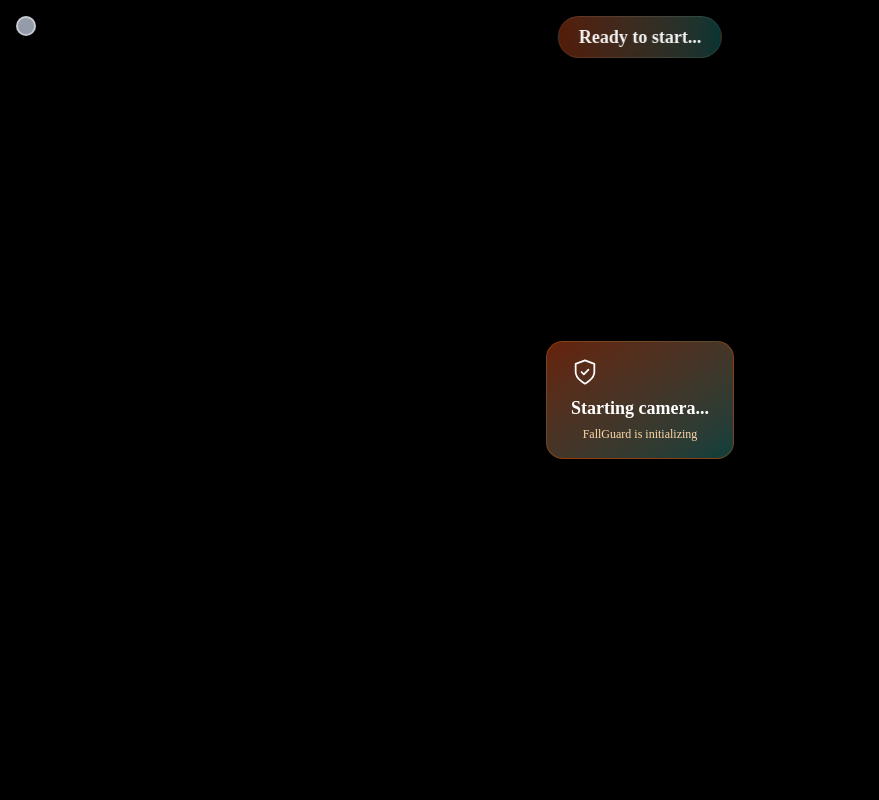
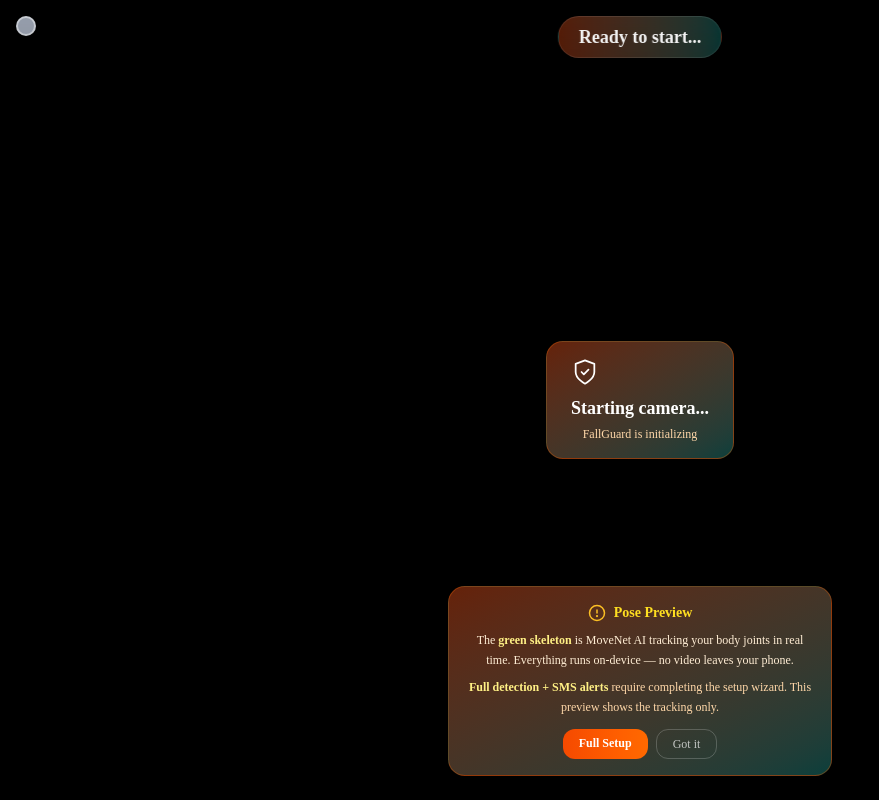
Before and after one commit to rahulcvwebsitehosting/fallguard, a Next.js app: page /sentinel in a window 1280 px wide. Shown: the whole page, without its empty margins (0-879 px from the left). Built offline with nearby package versions, Linux system fonts and the light colour scheme; no server answers.

Commit message:
Rename Try Sentinel Mode to Pose Detection Preview, add educational demo overlay

```diff
--- a/src/app/page.tsx
+++ b/src/app/page.tsx
@@ -88,7 +88,6 @@ export default function Home() {
             Takes 5 minutes. You just need an old Android phone and a quiet corner of the house.
           </p>
 
-          {/* Stacked buttons with small illustrations inline */}
           <div className="mt-6 flex flex-col gap-3">
             <Link
               href="/setup"
@@ -106,16 +105,22 @@ export default function Home() {
             </Link>
 
             <Link
-              href="/sentinel?deviceId=demo&secret=demo&name=Home&lang=en"
-              className="group relative flex items-center gap-4 overflow-hidden rounded-xl border-2 border-teal-600 bg-white py-4 pl-5 pr-4 text-left text-lg font-bold text-teal-700 shadow-sm transition-all hover:bg-teal-50 hover:shadow-md"
+              href="/sentinel?deviceId=demo&secret=demo&name=Demo&lang=en"
+              className="group relative flex items-center gap-4 overflow-hidden rounded-xl border border-orange-200 bg-white py-3.5 pl-5 pr-4 text-left text-base font-medium text-orange-600 transition-all hover:bg-orange-50 hover:border-orange-300"
             >
-              {/* Camera icon */}
-              <svg width="24" height="24" viewBox="0 0 24 24" fill="none" stroke="currentColor" strokeWidth="1.5" className="shrink-0">
-                <path d="M14.5 4h-5L7 7H4a2 2 0 0 0-2 2v9a2 2 0 0 0 2 2h16a2 2 0 0 0 2-2V9a2 2 0 0 0-2-2h-3l-2.5-3z" />
-                <circle cx="12" cy="13" r="3" />
+              {/* Eye/skeleton icon */}
+              <svg width="22" height="22" viewBox="0 0 24 24" fill="none" stroke="currentColor" strokeWidth="1.5" className="shrink-0">
+                <path d="M2 12s3-7 10-7 10 7 10 7-3 7-10 7-10-7-10-7z" />
+                <circle cx="12" cy="12" r="3" />
+                <circle cx="12" cy="5" r="1.5" fill="currentColor" />
+                <circle cx="7" cy="9" r="1" fill="currentColor" />
+                <circle cx="17" cy="9" r="1" fill="currentColor" />
+                <circle cx="12" cy="19" r="1.5" fill="currentColor" />
+                <circle cx="7" cy="15" r="1" fill="currentColor" />
+                <circle cx="17" cy="15" r="1" fill="currentColor" />
               </svg>
-              <span className="flex-1">Try Sentinel Mode</span>
-              <svg width="18" height="18" viewBox="0 0 24 24" fill="none" stroke="currentColor" strokeWidth="2" className="transition-transform group-hover:translate-x-1">
+              <span className="flex-1"><span className="font-bold">Pose Detection Preview</span><br /><span className="text-xs text-orange-400">Test your camera — see AI skeleton tracking live</span></span>
+              <svg width="16" height="16" viewBox="0 0 24 24" fill="none" stroke="currentColor" strokeWidth="2" className="transition-transform group-hover:translate-x-1 shrink-0">
                 <path d="M5 12h14M12 5l7 7-7 7" />
               </svg>
             </Link>
--- a/src/components/sentinel/SentinelContent.tsx
+++ b/src/components/sentinel/SentinelContent.tsx
@@ -1,6 +1,6 @@
 "use client";
 
-import { useEffect, useRef } from "react";
+import { useEffect, useRef, useState } from "react";
 import { useSearchParams } from "next/navigation";
 import PoseOverlay from "@/components/sentinel/PoseOverlay";
 import StatusDot from "@/components/sentinel/StatusDot";
@@ -22,6 +22,8 @@ export default function SentinelContent() {
   const secret = searchParams.get("secret") || "";
   const deviceName = searchParams.get("name") || "Home";
   const language = (searchParams.get("lang") === "ta" ? "ta" : "en") as "en" | "ta";
+  const isDemo = deviceId === "demo-device" || secret === "" || secret === "demo";
+  const [showDemoInfo, setShowDemoInfo] = useState(true);
 
   const monitor = useSentinelMonitor(
     deviceId,
@@ -46,6 +48,42 @@ export default function SentinelContent() {
         muted
         className="absolute inset-0 h-full w-full object-cover"
       />
+
+      {/* Demo mode info overlay */}
+      {isDemo && showDemoInfo && (monitor.state === MonitoringState.MONITORING || monitor.state === MonitoringState.IDLE) && (
+        <div className="absolute inset-x-0 bottom-0 z-30 bg-gradient-to-t from-black/90 via-black/70 to-transparent pb-6 pt-16 px-4 pointer-events-none">
+          <div className="pointer-events-auto mx-auto max-w-sm rounded-xl border border-orange-500/30 bg-gradient-to-br from-orange-900/80 to-teal-900/80 p-4 text-center backdrop-blur-sm">
+            <div className="flex items-center justify-center gap-2 mb-2">
+              <svg width="18" height="18" viewBox="0 0 24 24" fill="none" stroke="#fbbf24" strokeWidth="2" strokeLinecap="round">
+                <circle cx="12" cy="12" r="10" />
+                <line x1="12" y1="8" x2="12" y2="12" />
+                <line x1="12" y1="16" x2="12" y2="16" strokeWidth="3" />
+              </svg>
+              <span className="text-sm font-bold text-yellow-300">Pose Preview</span>
+            </div>
+            <p className="text-xs text-orange-100 leading-relaxed">
+              The <strong className="text-yellow-200">green skeleton</strong> is MoveNet AI tracking your body joints in real time. Everything runs on-device — no video leaves your phone.
+            </p>
+            <p className="mt-2 text-xs text-orange-200 leading-relaxed">
+              <strong className="text-yellow-200">Full detection + SMS alerts</strong> require completing the setup wizard. This preview shows the tracking only.
+            </p>
+            <div className="mt-3 flex gap-2 justify-center">
+              <a
+                href="/setup"
+                className="inline-block rounded-lg bg-gradient-to-r from-orange-600 to-orange-500 px-4 py-1.5 text-xs font-bold text-white hover:from-orange-700 hover:to-orange-600 transition-all"
+              >
+                Full Setup
+              </a>
+              <button
+                onClick={() => setShowDemoInfo(false)}
+                className="inline-block rounded-lg border border-white/20 px-4 py-1.5 text-xs text-white/70 hover:bg-white/10 transition-all"
+              >
+                Got it
+              </button>
+            </div>
+          </div>
+        </div>
+      )}
 
       <PoseOverlay
         keypoints={monitor.poseDetection.keypoints}
```
Also changed, not shown: public/sw.js.
